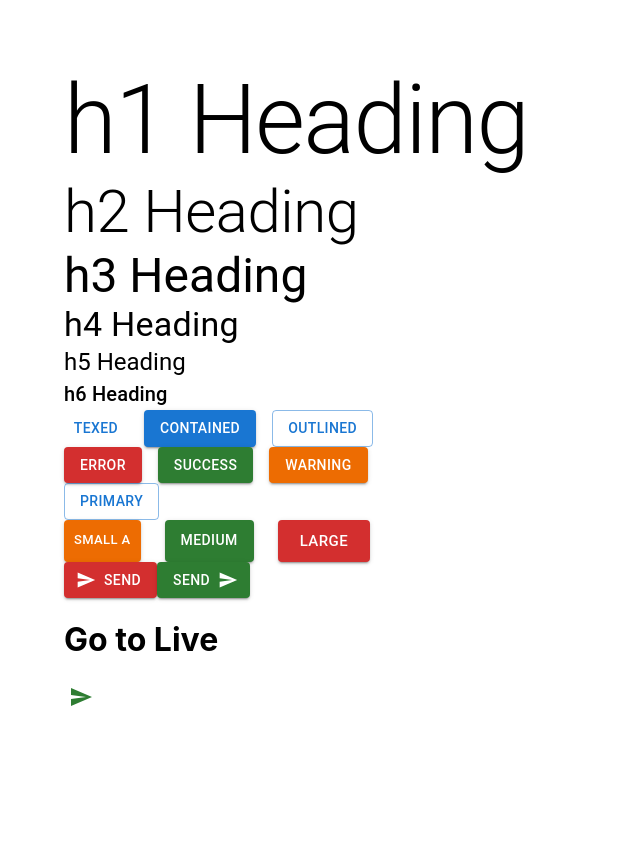
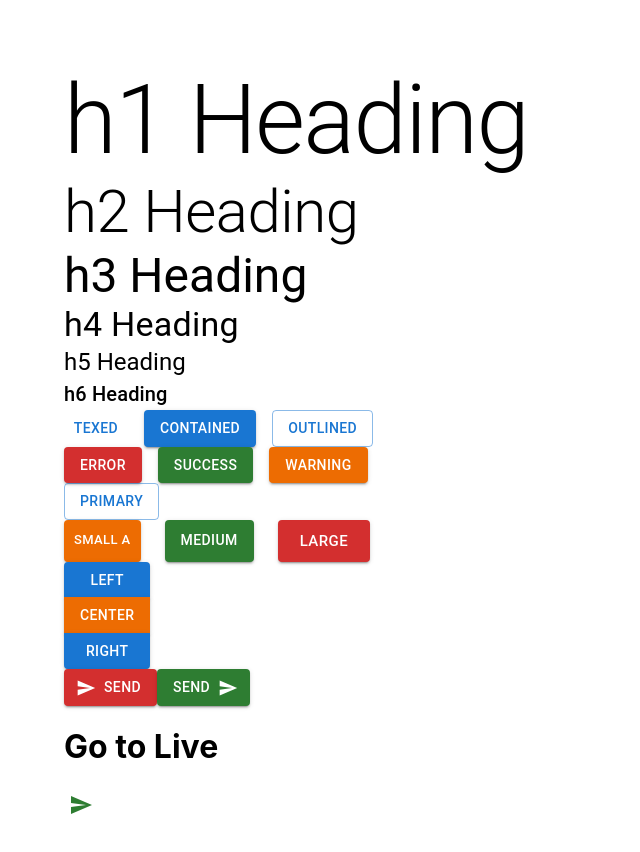
Before and after one commit to MohammadRuhulAmin/Material-ui-React, a React (Create React App) app: page / in a window 1280 px wide. Shown: the top 852 px of the page, without its empty margins (0-640 px from the left). Before the commit the page ends 800 px from the top, so only its background shows below. Built offline with nearby package versions, Linux system fonts and the light colour scheme.

Commit message:
Button Group

```diff
--- a/src/Components/MuiButton.tsx
+++ b/src/Components/MuiButton.tsx
@@ -1,5 +1,5 @@
 import React from 'react'
-import {Stack,Button,IconButton} from '@mui/material'
+import {Stack,Button,IconButton,ButtonGroup} from '@mui/material'
 import SendIcon from '@mui/icons-material/Send';
 const MuiButton = () => {
   return (
@@ -22,6 +22,13 @@ const MuiButton = () => {
             <Button variant = 'contained' color = 'success' size = 'medium'>Medium</Button>
             <Button variant = 'contained' color = 'error'  size = 'large'>Large</Button>
         </Stack>
+        <Stack spacing = {2} direction = 'row'>
+            <ButtonGroup orientation = 'vertical'>
+                <Button variant = 'contained' color = 'primary'>Left</Button>
+                <Button variant = 'contained' color='warning'>Center</Button>
+                <Button variant = 'contained' color = 'primary'>Right</Button>
+            </ButtonGroup>
+        </Stack>
         <div>
             <Button variant = 'contained' color = 'error' startIcon = {<SendIcon/>}> Send </Button>
             <Button variant = 'contained' color = 'success' endIcon = {<SendIcon/>}>Send</Button>
```
